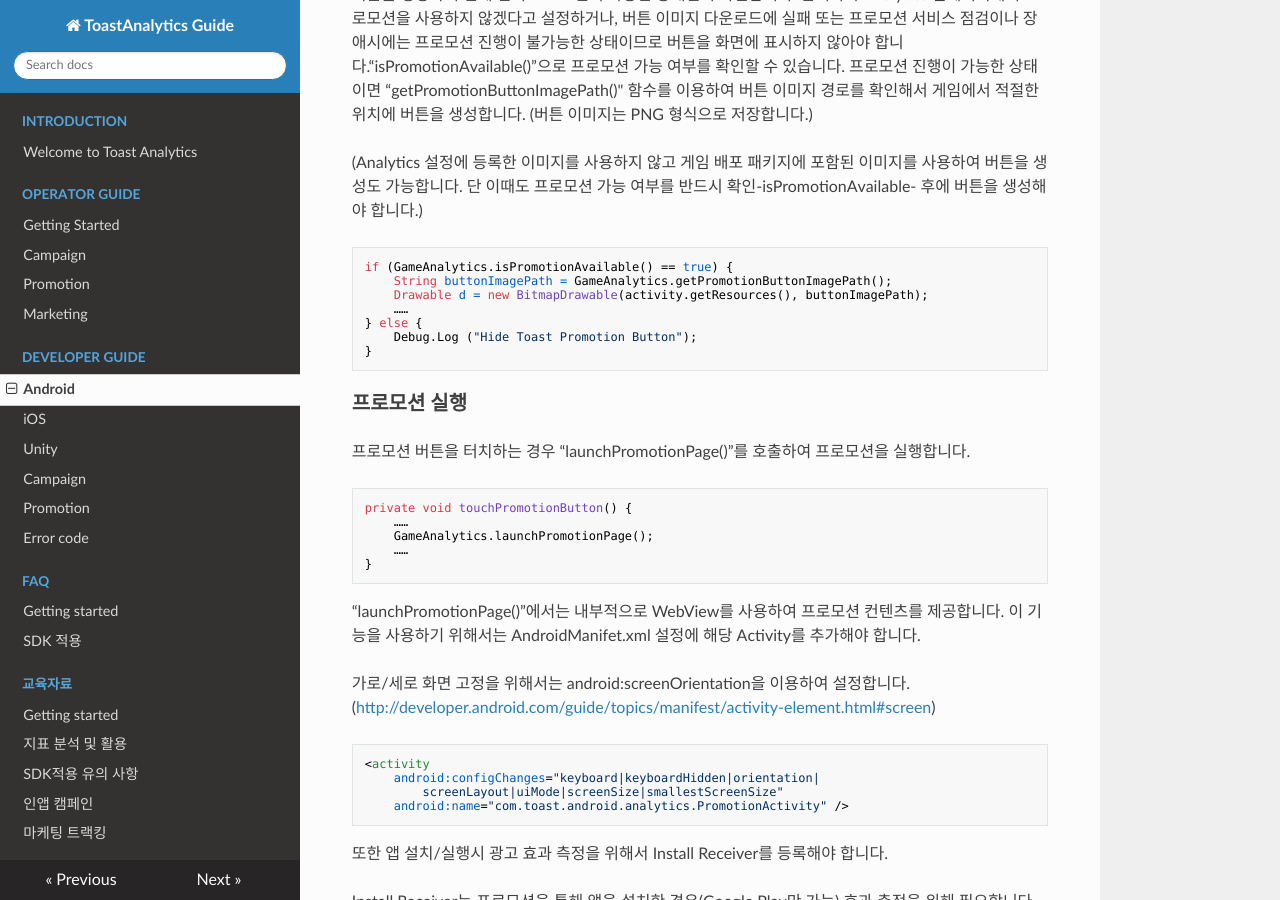
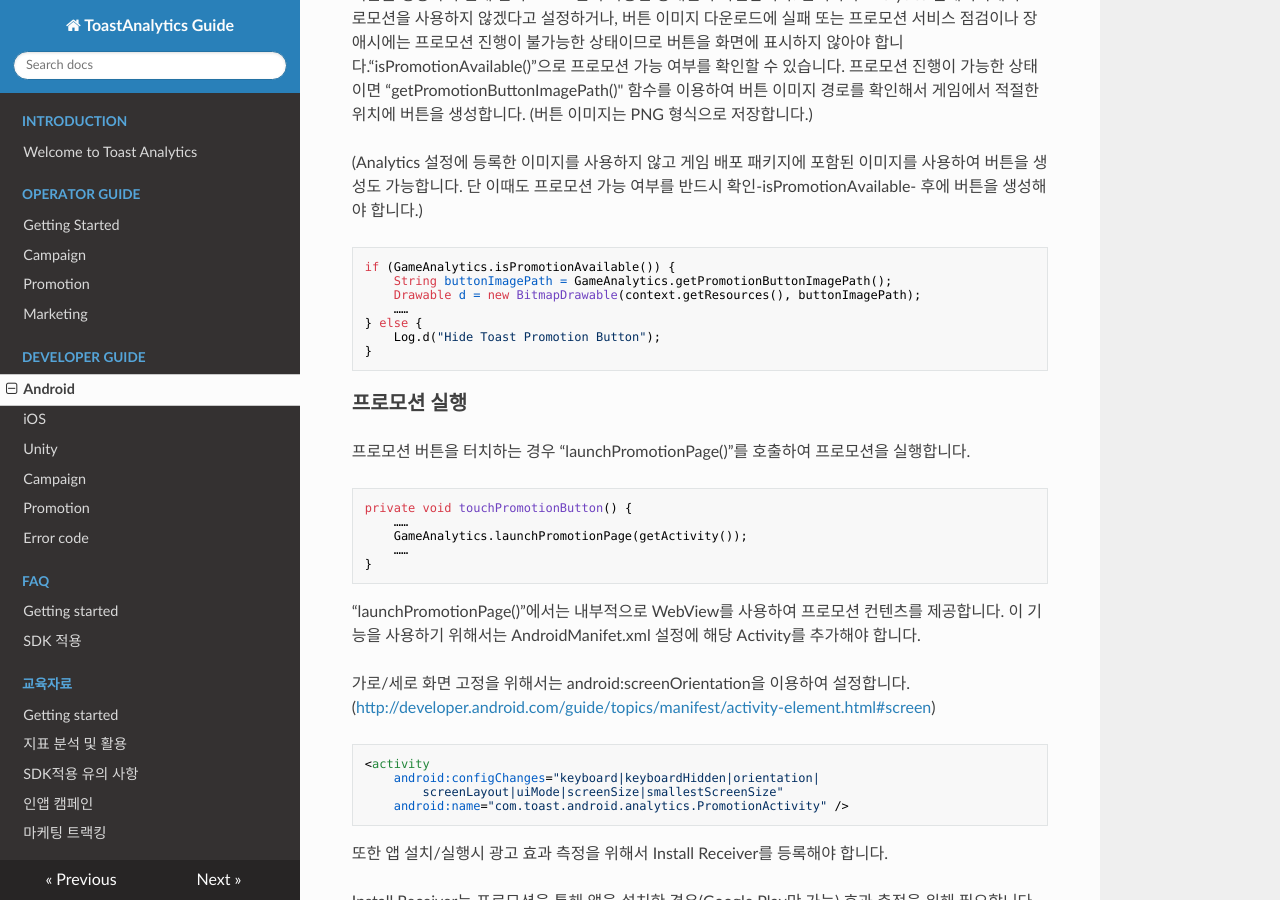
Before and after one commit to ToastAnalytics/ToastAnalytics, an MkDocs documentation site: the page built from docs/Developer/4. Android Developer Guide.md, in a window 1280 px wide and 900 px high, scrolled down 17712 px. Built offline with MkDocs 1.6.1, drawn with Linux system fonts in a browser that asks for light colours; nearby versions of some CDN libraries; old or Windows-style settings are respelled for this version of MkDocs.

Commit message:
Update 4. Android Developer Guide.md

````diff
--- a/docs/Developer/4. Android Developer Guide.md
+++ b/docs/Developer/4. Android Developer Guide.md
@@ -641,12 +641,12 @@
 (Analytics 설정에 등록한 이미지를 사용하지 않고 게임 배포 패키지에 포함된 이미지를 사용하여 버튼을 생성도 가능합니다. 단 이때도 프로모션 가능 여부를 반드시 확인-isPromotionAvailable- 후에 버튼을 생성해야 합니다.)
 
 ```java
-if (GameAnalytics.isPromotionAvailable() == true) {
+if (GameAnalytics.isPromotionAvailable()) {
     String buttonImagePath = GameAnalytics.getPromotionButtonImagePath();
-    Drawable d = new BitmapDrawable(activity.getResources(), buttonImagePath);
+    Drawable d = new BitmapDrawable(context.getResources(), buttonImagePath);
     ……
 } else {
-    Debug.Log ("Hide Toast Promotion Button");
+    Log.d("Hide Toast Promotion Button");
 }
 ```
 
@@ -656,7 +656,7 @@
 ```java
 private void touchPromotionButton() {
     ……
-    GameAnalytics.launchPromotionPage();
+    GameAnalytics.launchPromotionPage(getActivity());
     ……
 }
 ```
````
